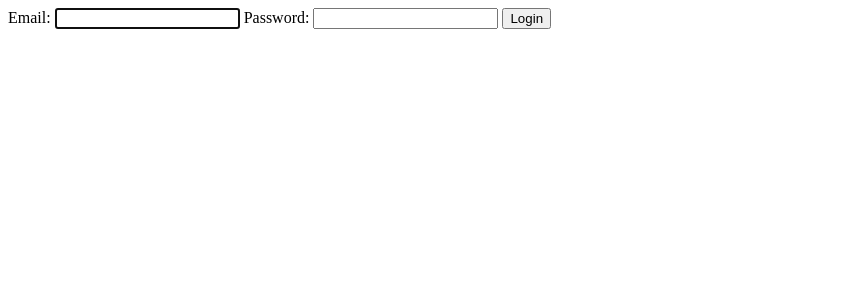
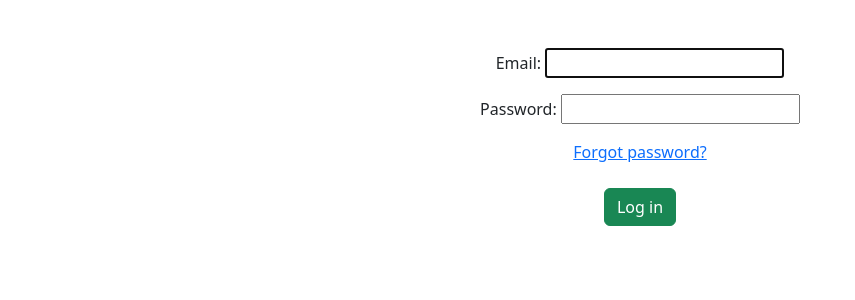
Before and after one commit to rockzt/dogtor, a Django app: page /accounts/login/ in a window 1280 px wide. Shown: the top 300 px of the page, without its empty margins (0-855 px from the left). Run offline with Django 4.2, Linux system fonts and the light colour scheme; some libraries are stand-ins or nearby versions.

Commit message:
[added] minor fixes

```diff
--- a/dogtor/authentication/managers.py
+++ b/dogtor/authentication/managers.py
@@ -5,6 +5,8 @@ class ModUserManager(BaseUserManager):
     """Mode User Custom Manager"""
 
     # Contains already two functions
+
+
     # 1.- create_user
     # rock -> 123456#
     def create_user(self, email, user_name, first_name, password, **other_fields):
@@ -23,7 +25,7 @@ class ModUserManager(BaseUserManager):
                           #password=password, remove it or password would be store as plain text
                           **other_fields
                           )
-        # Proceed to store password encrypted
+        # Proceed to store password encrypted sha256
         user.set_password(password)
 
         # Save user on DB
--- a/dogtor/templates/menu.html
+++ b/dogtor/templates/menu.html
@@ -19,16 +19,16 @@
             <a class="nav-link disabled" href="/vet/appointments">Appointments</a>
           </li>
       </ul>
-      <form class="d-flex">
+      <div class="d-flex align-self-center">
           <!-- if user is authenticated displays logout button-->
           {% if request.user.is_authenticated %}
-            <p>Welcome {{ request.user.user_name }} </p>
+            <p><b>{{ request.user.user_name }}</b></p>
             <a href="/accounts/logout/" class="btn btn-outline-danger">Log Out</a>
           {% else %}
           <!-- otherwise displays login button -->
             <a href="/accounts/login/" class="btn btn-success">Login</a>
           {% endif %}
-      </form>
+      </div>
     </div>
   </div>
 </nav>
--- a/dogtor/templates/registration/login.html
+++ b/dogtor/templates/registration/login.html
@@ -6,12 +6,27 @@
           content="width=device-width, user-scalable=no, initial-scale=1.0, maximum-scale=1.0, minimum-scale=1.0">
     <meta http-equiv="X-UA-Compatible" content="ie=edge">
     <title>Login</title>
+    {% load bootstrap5 %}
+    {% bootstrap_css %}
+    {% bootstrap_javascript %}
 </head>
 <body>
-    <form method="POST">
-        {% csrf_token %}
-        {{form}}  <!--loading login form-->
-        <button type="submit" class="btn btn-warning">Login</button>
-    </form>
+<div class="container text-center mt-5 text-center">
+<form method="POST">
+    {% csrf_token %}
+  <!-- Email input -->
+    {{ form.as_p }}
+  <!-- 2 column grid layout for inline styling -->
+  <div class="row mb-4">
+    <div class="col">
+      <!-- Simple link -->
+      <a href="#!">Forgot password?</a>
+    </div>
+  </div>
+
+  <!-- Submit button -->
+  <button type="submit" class="btn btn-success btn-block mb-4">Log in</button>
+</form>
+</div>
 </body>
 </html>
```
